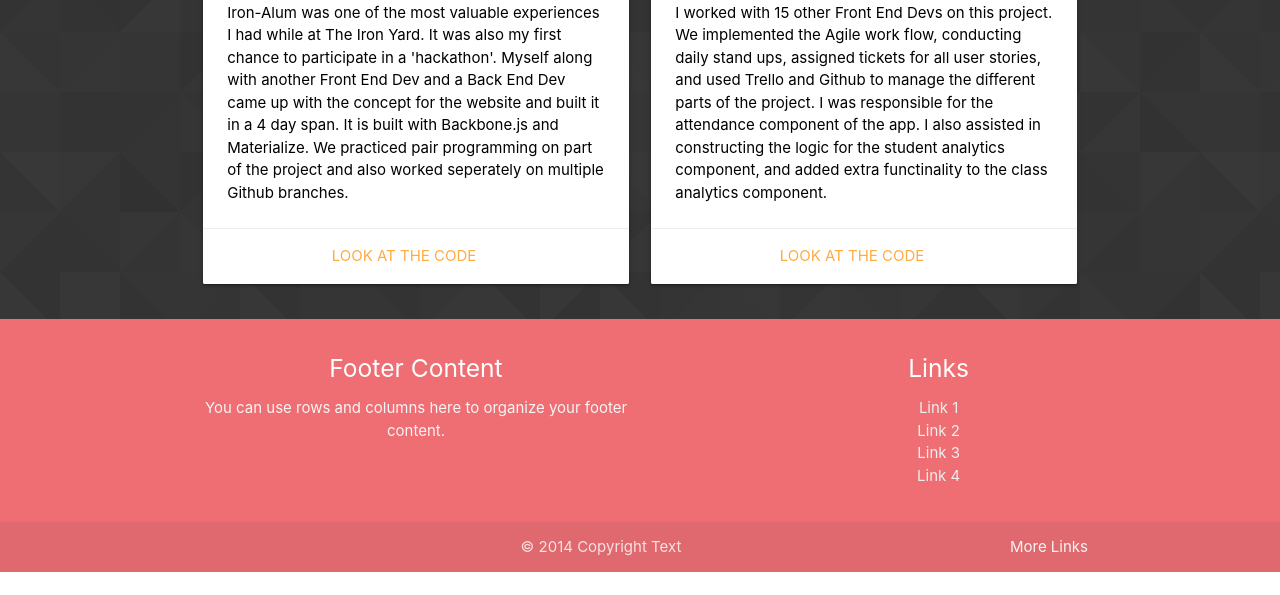
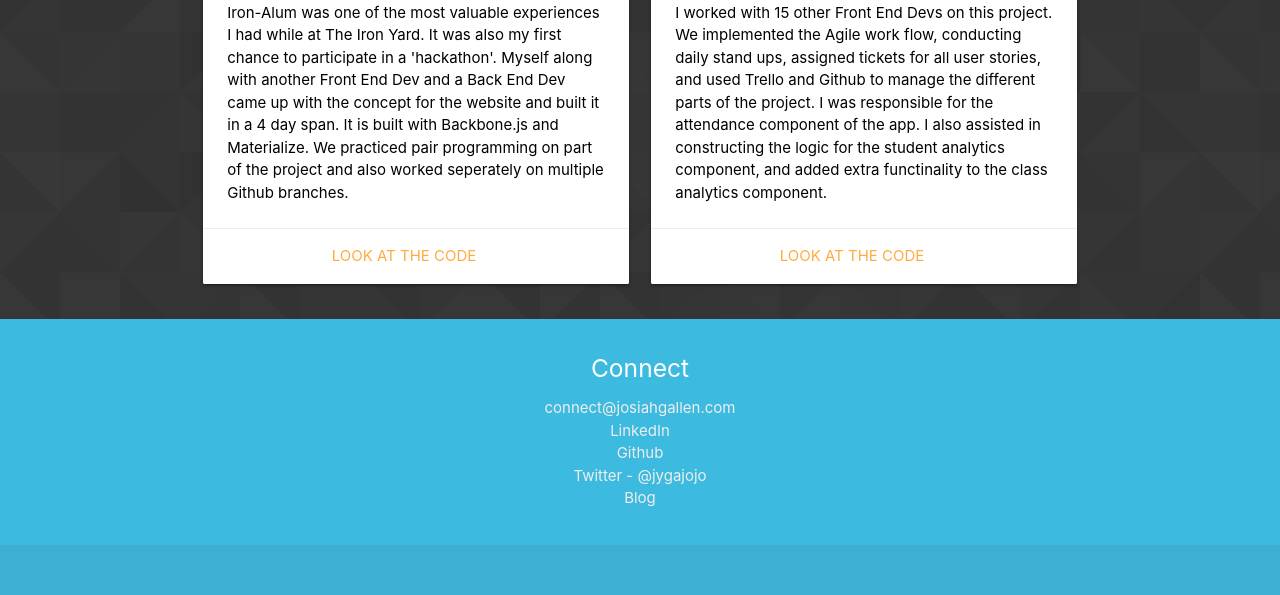
Before and after one commit to josiahgallen/josiahgallen.github.io, a website: page index.html in a window 1280 px wide. Shown: the part 1288-1883 px from the top of the page. Before the commit the page ends 1860 px from the top, so only its background shows below. Drawn offline with nearby package versions, Linux system fonts and the light colour scheme.

Commit message:
footer links

```diff
--- a/index.html
+++ b/index.html
@@ -81,25 +81,21 @@
 	<footer class="page-footer">
 		<div class="container">
 			<div class="row">
-              <div class="col l6 s12">
-                <h5 class="white-text">Footer Content</h5>
-                <p class="grey-text text-lighten-4">You can use rows and columns here to organize your footer content.</p>
-              </div>
-              <div class="col l4 offset-l2 s12">
-                <h5 class="white-text">Links</h5>
+				<div class="s12">
+					<h5 class="white-text">Connect</h5>
 					<ul>
-                  <li><a class="grey-text text-lighten-3" href="#!">Link 1</a></li>
-                  <li><a class="grey-text text-lighten-3" href="#!">Link 2</a></li>
-                  <li><a class="grey-text text-lighten-3" href="#!">Link 3</a></li>
-                  <li><a class="grey-text text-lighten-3" href="#!">Link 4</a></li>
+						<li><a class="grey-text text-lighten-3" href="mailto:connect@josiahgallen.com">connect@josiahgallen.com</a></li>
+						<li><a class="grey-text text-lighten-3" href="https://www.linkedin.com/in/josiahgallen">LinkedIn</a></li>
+						<li><a class="grey-text text-lighten-3" href="https://github.com/josiahgallen">Github</a></li>
+						<li><a class="grey-text text-lighten-3" href="https://twitter.com/jygajojo">Twitter - @jygajojo</a></li>
+						<li><a class="grey-text text-lighten-3" href="http://rookiequarterbackcoder.tumblr.com/">Blog</a></li>
 					</ul>
 				</div>
 			</div>
 		</div>
 		<div class="footer-copyright">
 			<div class="container">
-            © 2014 Copyright Text
-            <a class="grey-text text-lighten-4 right" href="#!">More Links</a>
+
 			</div>
 		</div>
 	</footer>
--- a/styles/main.sass.css
+++ b/styles/main.sass.css
@@ -12,3 +12,6 @@ img {
 .card-content {
   color: black;
   text-align: left; }
+
+footer.page-footer {
+  background-color: #3DBADF; }
--- a/styles/main.scss
+++ b/styles/main.scss
@@ -15,3 +15,7 @@ img {
 	color: black;
 	text-align: left;
 }
+
+footer.page-footer {
+	background-color: #3DBADF;
+}
```
Lines whose indentation alone changed are shown as unchanged.
